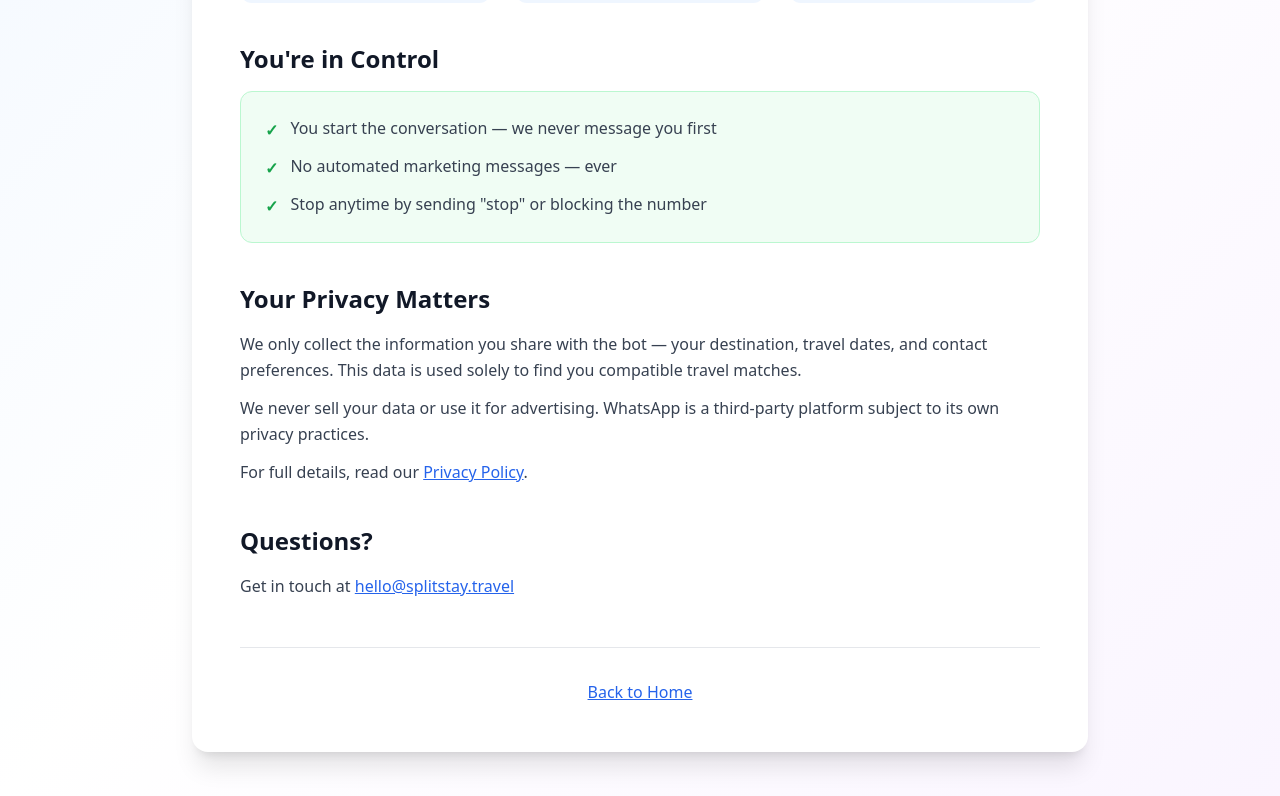
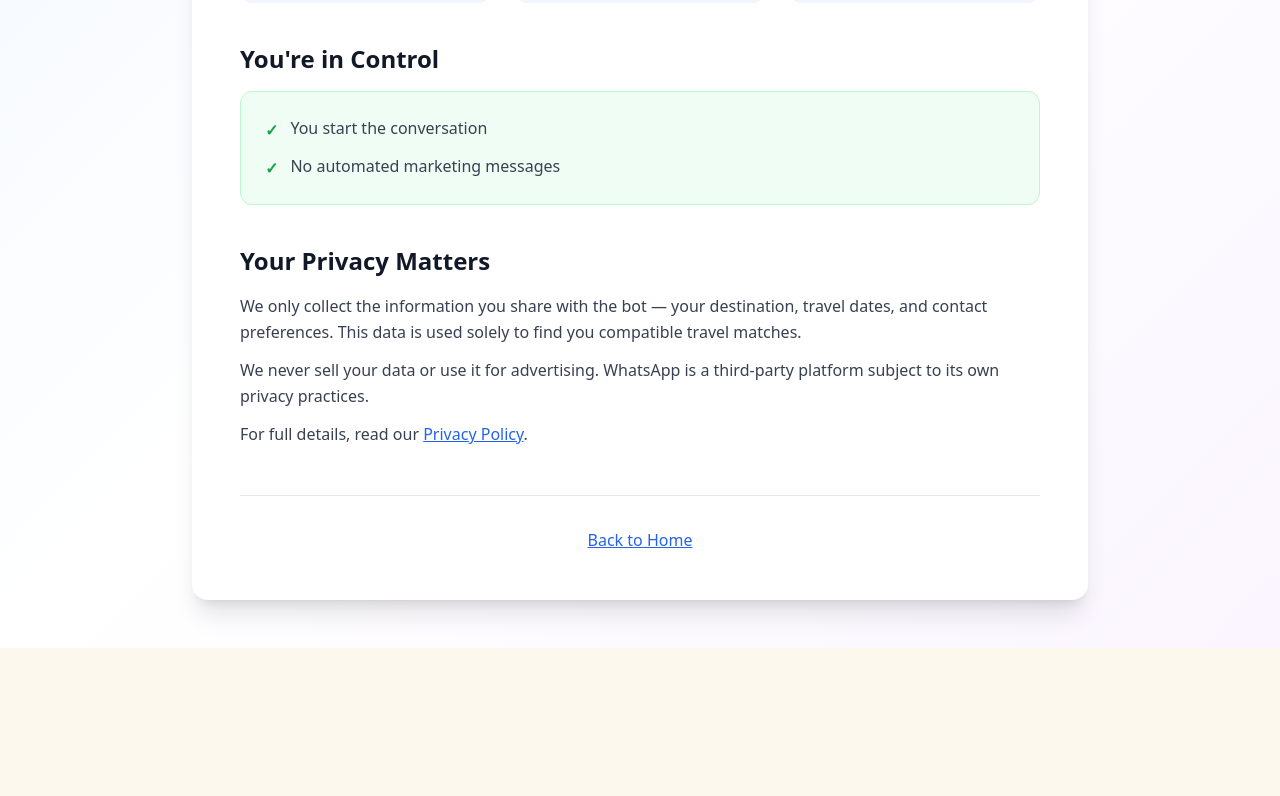
Before and after one commit to SplitStay/splitstay-mvp, a React (Vite) app: page /whatsapp in a window 1280 px wide. Shown: the part 641-1437 px from the top of the page. After the commit the page ends 1289 px from the top, so only its background shows below. Built offline with nearby package versions, Linux system fonts and the light colour scheme; no server answers.

Commit message:
refactor: streamline WhatsApp landing page opt-in messaging
Simplify the opt-in section to two clear points and remove the Questions
section — the page communicates trust more effectively without defensive
qualifiers or redundant contact info.

```diff
--- a/src/pages/WhatsAppLandingPage.tsx
+++ b/src/pages/WhatsAppLandingPage.tsx
@@ -20,9 +20,8 @@ const steps = [
 ];
 
 const controlPoints = [
-  'You start the conversation — we never message you first',
-  'No automated marketing messages — ever',
-  'Stop anytime by sending "stop" or blocking the number',
+  'You start the conversation',
+  'No automated marketing messages',
 ];
 
 export function WhatsAppLandingPage() {
@@ -133,21 +132,6 @@ export function WhatsAppLandingPage() {
                 </p>
               </div>
             </section>
-
-            <section>
-              <h2 className="text-2xl font-bold text-gray-900 mb-4">
-                Questions?
-              </h2>
-              <p className="text-gray-700 leading-relaxed">
-                Get in touch at{' '}
-                <a
-                  href="mailto:hello@splitstay.travel"
-                  className="text-blue-600 hover:text-blue-700 underline"
-                >
-                  hello@splitstay.travel
-                </a>
-              </p>
-            </section>
           </div>
 
           <div className="mt-12 pt-8 border-t border-gray-200 text-center">
```
Also changed, not shown: 1 other file (tests, documents, lock files or other folders).
